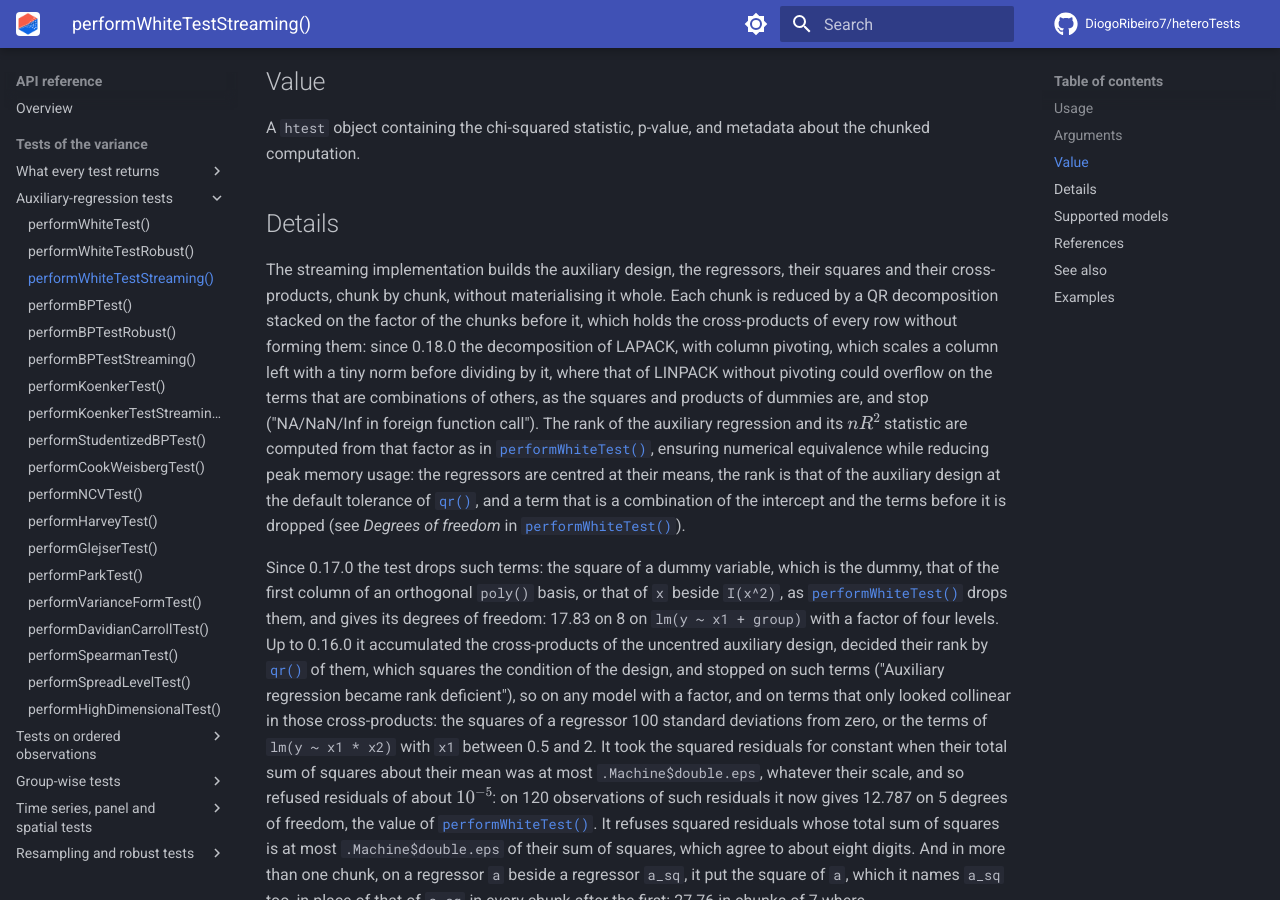
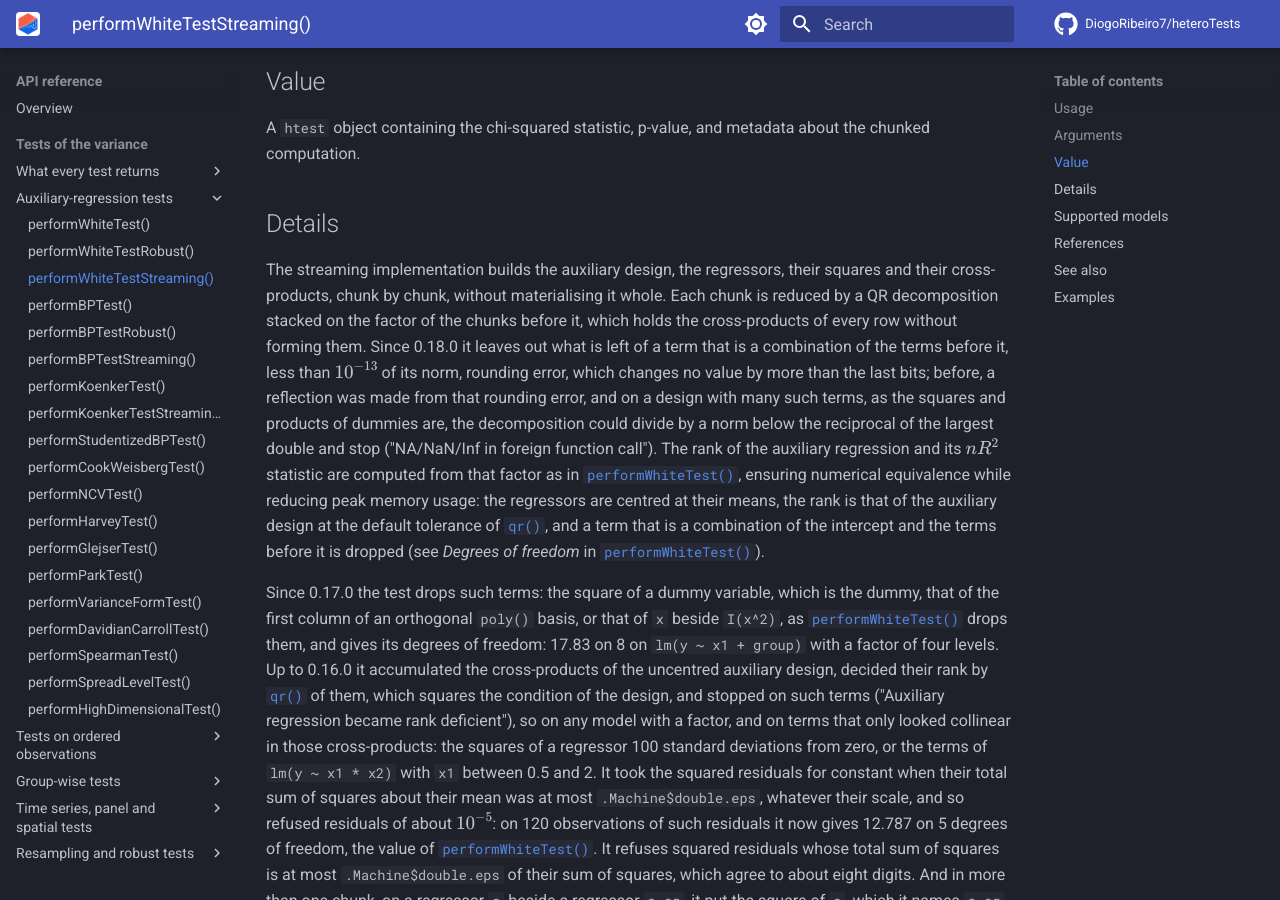
Before and after one commit to DiogoRibeiro7/heteroTests, an MkDocs documentation site: the page built from docs/reference/performWhiteTestStreaming.md, in a window 1280 px wide and 900 px high, scrolled down 1455 px. Built offline with MkDocs 1.6.1 and Material for MkDocs 9.7.7, drawn with Linux system fonts in a browser that asks for light colours; comment, search, counter and statistics services are not loaded.

Commit message:
Say on the White streaming page that the stacking leaves out the rounding error of a term that is a combination of the others, and why

```diff
--- a/docs/reference/performWhiteTestStreaming.md
+++ b/docs/reference/performWhiteTestStreaming.md
@@ -73,11 +73,13 @@ The streaming implementation builds the auxiliary design, the regressors,
 their squares and their cross-products, chunk by chunk, without
 materialising it whole. Each chunk is reduced by a QR decomposition stacked
 on the factor of the chunks before it, which holds the cross-products of
-every row without forming them: since 0.18.0 the decomposition of LAPACK,
-with column pivoting, which scales a column left with a tiny norm before
-dividing by it, where that of LINPACK without pivoting could overflow on
-the terms that are combinations of others, as the squares and products of
-dummies are, and stop ("NA/NaN/Inf in foreign function call"). The rank of
+every row without forming them. Since 0.18.0 it leaves out what is left of a
+term that is a combination of the terms before it, less than \(10^{-13}\)
+of its norm, rounding error, which changes no value by more than the last
+bits; before, a reflection was made from that rounding error, and on a
+design with many such terms, as the squares and products of dummies are, the
+decomposition could divide by a norm below the reciprocal of the largest
+double and stop ("NA/NaN/Inf in foreign function call"). The rank of
 the auxiliary
 regression and its \(n R^2\) statistic are computed from that factor as
 in [`performWhiteTest()`](performWhiteTest.md), ensuring numerical equivalence while reducing peak
```
Also changed, not shown: 2 other files.
